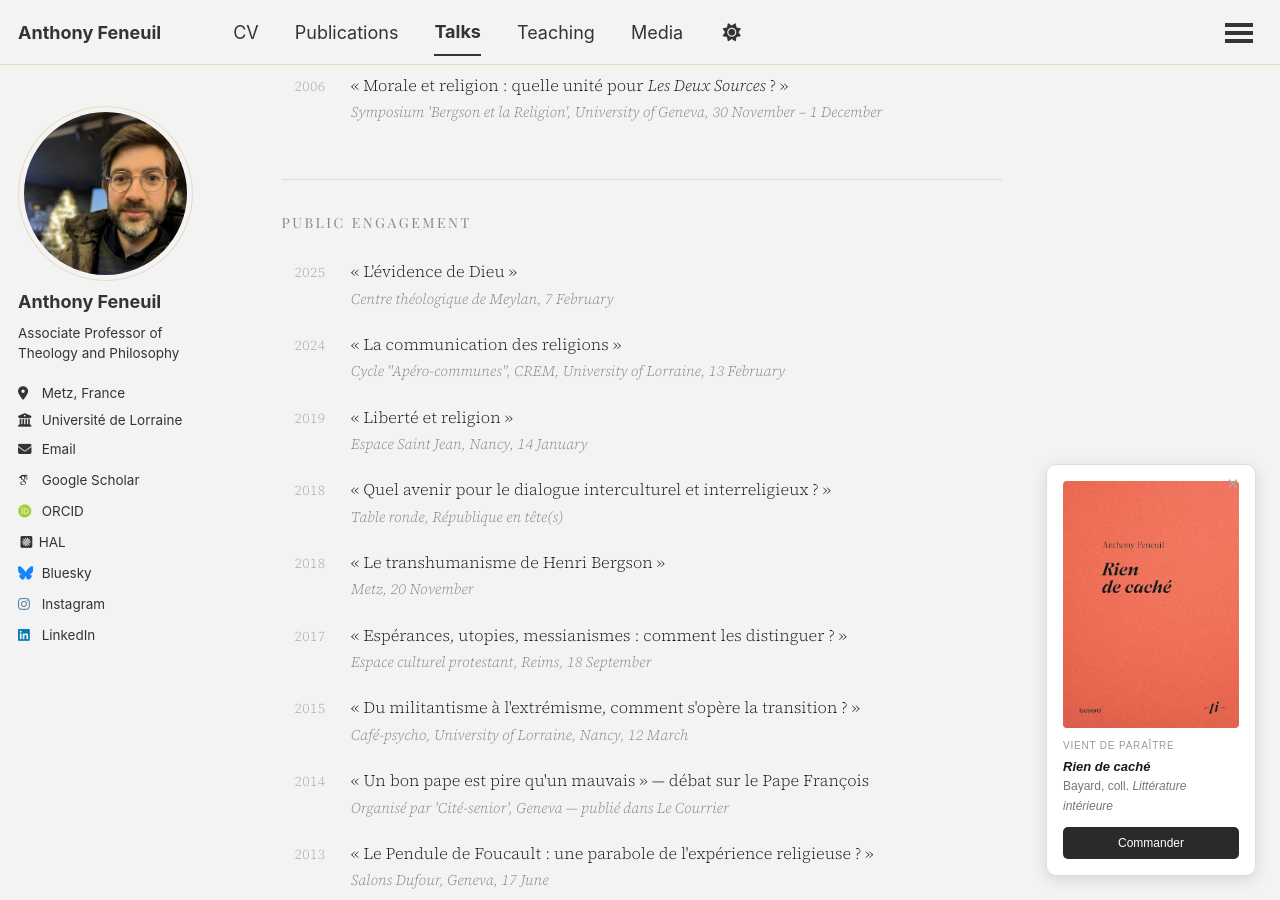
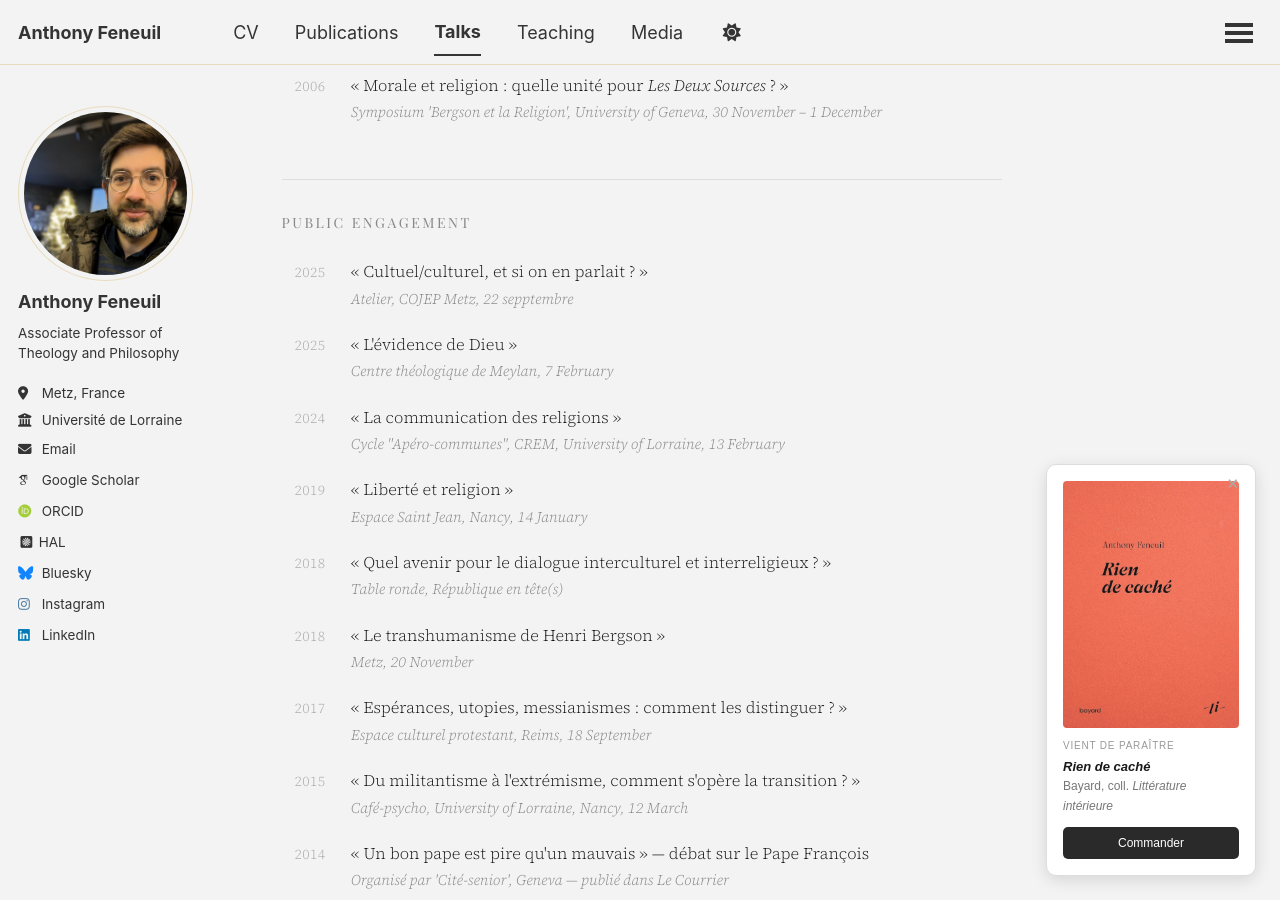
Before and after one commit to anfnl/anfnl.github.io, a Jekyll site: the page built from _pages/talks.md, in a window 1280 px wide and 900 px high, scrolled down 4687 px. Built offline with Jekyll 4.4.1, drawn with Linux system fonts in a browser that asks for light colours; some web fonts are replaced; a script that is not in the unit is left out.

Commit message:
Update talks.md

```diff
--- a/_pages/talks.md
+++ b/_pages/talks.md
@@ -155,6 +155,8 @@ author_profile: true
 
 <p class="talk-section-title">Public Engagement</p>
 
+<div class="talk-entry"><div class="talk-year">2025</div><div class="talk-body">« Cultuel/culturel, et si on en parlait ? »<span class="talk-note">Atelier, COJEP Metz, 22 sepptembre</span></div></div>
+
 <div class="talk-entry"><div class="talk-year">2025</div><div class="talk-body">« L'évidence de Dieu »<span class="talk-note">Centre théologique de Meylan, 7 February</span></div></div>
 
 <div class="talk-entry"><div class="talk-year">2024</div><div class="talk-body">« La communication des religions »<span class="talk-note">Cycle "Apéro-communes", CREM, University of Lorraine, 13 February</span></div></div>
```
